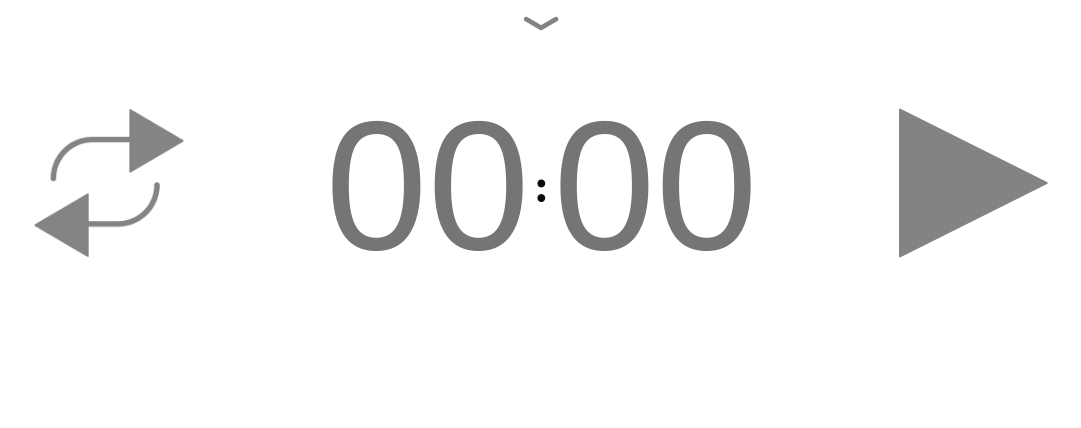
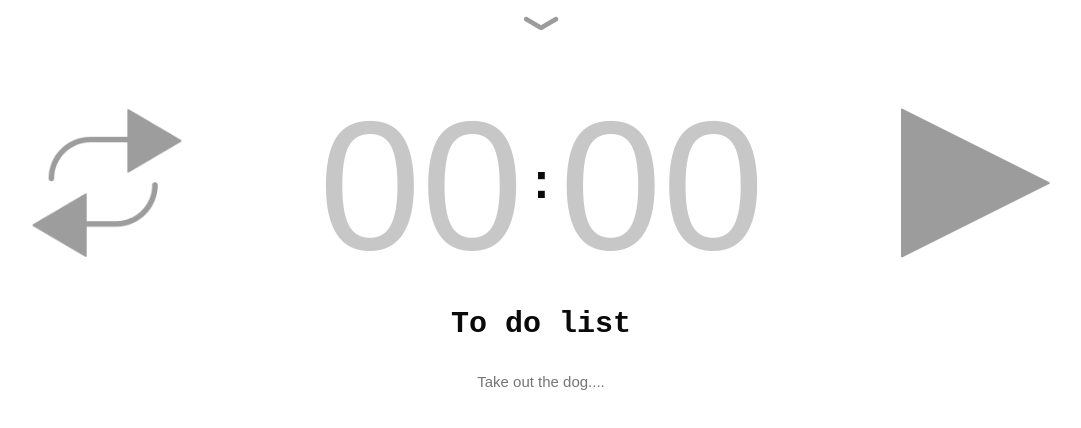
Before and after one commit to Adi2p30/Pomodoro-timer-with-To-do-list, a plain HTML site: page index-jet-black.html in a window 1280 px wide. Both pictures are taken after a click on the link "Hide nav-bar". Shown: the whole page, without its empty margins (99-1180 px from the left). Drawn offline with Linux system fonts and the light colour scheme; a web font is replaced by a local one.

Commit message:
+tasklist +new tasklist input

```diff
--- a/Scss/_page-color-custimization.scss
+++ b/Scss/_page-color-custimization.scss
@@ -23,7 +23,19 @@
     max-width: 13.25rem;
     color: $clr-jetblack;
     text-align: center;
+    opacity: 0.4;
 }
+.tasklist-input-jetblack{
+    border: none;
+    background: none;
+    font-size: $fs-very-small-text;
+    min-width: 90vw;
+    min-height: fit-content;
+    color: $clr-jetblack;
+    text-align: center;
+}
+
+
 
 #space-gray {
     color: $clr-spacegray;
@@ -47,7 +59,19 @@
     max-width: 13.25rem;
     color: $clr-spacegray;
     text-align: center;
+    opacity: 0.4;
 }
+.tasklist-input-spacegray{
+    border: none;
+    background: none;
+    font-size: $fs-very-small-text;
+    min-width: 90vw;
+    min-height: fit-content;
+    color: $clr-spacegray;
+    text-align: center;
+}
+
+
 
 #white {
     color: $clr-white;
@@ -71,4 +95,14 @@
     max-width: 13.25rem;
     color: $clr-white;
     text-align: center;
+    opacity: 0.4;
 }
+.tasklist-input-white{
+    border: none;
+    background: none;
+    font-size: $fs-very-small-text;
+    min-width: 90vw;
+    min-height: fit-content;
+    color: $clr-white;
+    text-align: center;
+}
--- a/Scss/stylesheets.scss
+++ b/Scss/stylesheets.scss
@@ -35,6 +35,12 @@ h1 {
 
 h2 {
   font-size: $fs-title;
+  font-family: 'Courier New', Courier, monospace;
+}
+
+h3 {
+  font-size: $fs-large-text;
+  font-family: 'Courier New', Courier, monospace;
 }
 
 //Navbar
@@ -70,18 +76,27 @@ h2 {
   }
 }
 
+.open-nav-bar-container{
+  display: flex;
+  justify-content: center;
+}
+
 .open-nav-bar-button{
     display: none;
-    justify-content: center;
+    justify-self: center;
     padding: 1rem;
-    opacity: 0.5;
+    max-width: 5rem;
+
+    & img {
+      opacity: 0.4;
+    }
     & img:hover{
-        zoom: 120%;
         opacity: 1;
+        zoom: 110%;
     }
 }
 
-//header
+//timer-section
 .header-container {
   display: flex;
   justify-content: space-around;
@@ -91,7 +106,7 @@ h2 {
   & img {
     max-width: 150px;
     max-width: 150px;
-    opacity: 0.5;
+    opacity: 0.4;
 
     @include disable-drag;
 
@@ -107,7 +122,22 @@ h2 {
     }
 }
 
-
+//Tasklist-section
+.tasklist-container{
+  display: flex;
+  justify-content: center;
+  align-items: center;
+  flex-direction: column;
+}
+.tasklist-title{
+  margin-top: 1rem;
+}
+.tasklist-tasks{
+  margin-top: 2rem;
+}
+.tasklist-item{
+  text-decoration: none;
+}
 
 @media only screen and (max-width: 950px) {
   body {
--- a/index-jet-black.html
+++ b/index-jet-black.html
@@ -25,6 +25,7 @@
           <div class="nav-bar__left">
             <h2 id="jet-black" class="nav-bar-title">Custom Pomodoro</h2>
           </div>
+
           <div class="nav-bar__right">
             <ul>
               <li>
@@ -54,15 +55,20 @@
             </ul>
           </div>
         </nav>
+
         <div class="container">
+          <div class="open-nav-bar-container">
             <a
               class="open-nav-bar-button"
+              id="jet-black"
               onclick="openNavBar()"
               style="-webkit-user-select: none; -webkit-user-drag: none"
               ><img src="./Control-images/down-arrow-jet-black.png" alt=""
             /></a>
           </div>
-        <header class="container">
+        </div>
+
+        <section>
           <div class="header-container">
             <div class="header-container__left">
               <img src="./Control-images/Reset-jetblack.png" alt="" />
@@ -90,7 +96,24 @@
               <img src="./Control-images/Play-jetblack.png" alt="" />
             </div>
           </div>
-        </header>
+        </section>
+        <section class="tasklist-section">
+          <div class="tasklist-container">
+            <div class="tasklist-title">
+              <h3 class="jet-black">To do list</h3>
+            </div>
+            <div class="tasklist-tasks">
+              <input
+                maxlength="175"
+                id="tasklist-item"
+                placeholder="Take out the dog...."
+                class="tasklist-input-jetblack"
+                type="text"
+              />
+              <!--SO for this input thing, when you press the enter key, Using js take the value and then make a new task in another thing and then merge the kids-->
+            </div>
+          </div>
+        </section>
       </div>
     </header>
   </body>
```
Also changed, not shown: index-space-gray.html (+24 -2 lines), index-white.html (+25 -2 lines), Css/stylesheets.css, 1 other file. Lines whose indentation alone changed are shown as unchanged.
